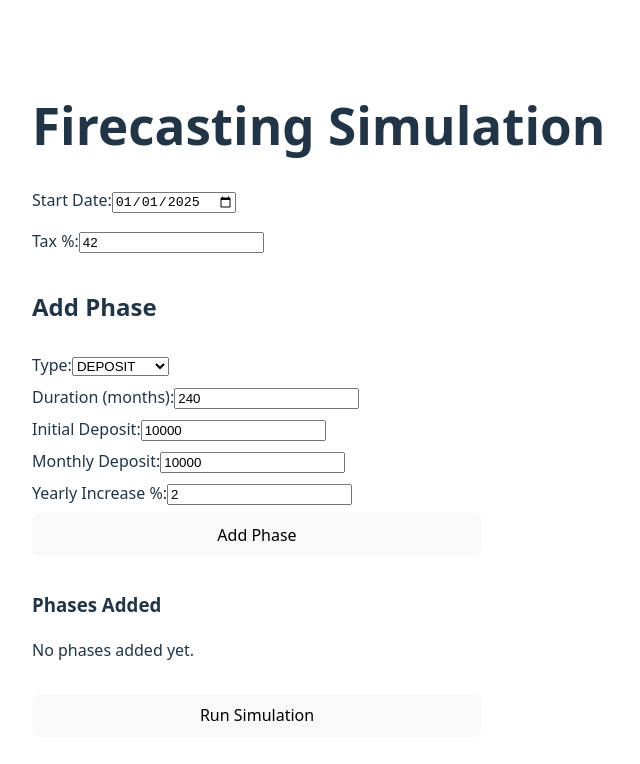
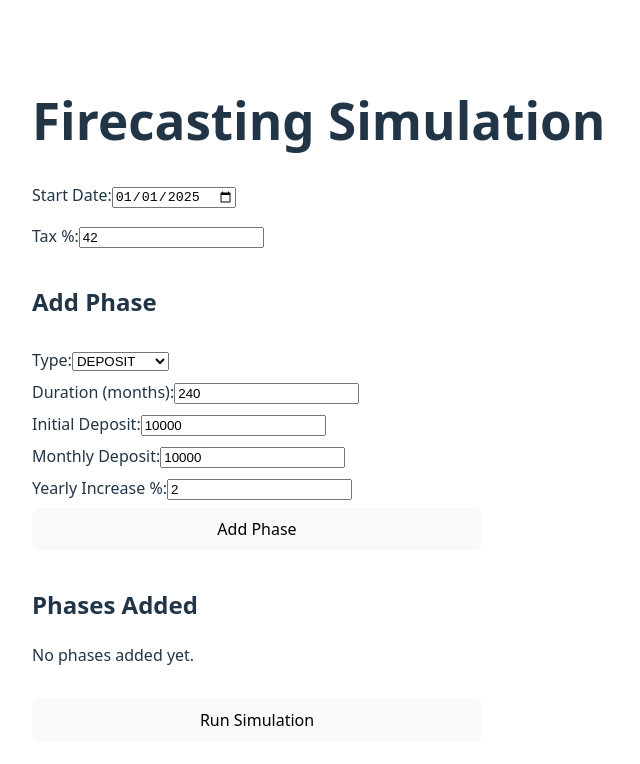
Before and after one commit to Gorm2303/firecasting-frontend, a React (Vite) app in the folder vite-react-frontend/: page / in a window 1280 px wide. Shown: the top 764 px of the page, without its empty margins (0-640 px from the left). Built offline with nearby package versions, Linux system fonts and the light colour scheme.

Commit message:
Adjust header to h2 from h3

```diff
--- a/vite-react-frontend/src/components/PhaseList.tsx
+++ b/vite-react-frontend/src/components/PhaseList.tsx
@@ -29,7 +29,7 @@ const PhaseList: React.FC<PhaseListProps> = ({ phases, onPhaseChange, onPhaseRem
 
   return (
     <div>
-      <h3>Phases Added</h3>
+      <h2>Phases Added</h2>
       {phases.length === 0 ? (
         <p>No phases added yet.</p>
       ) : (
```
